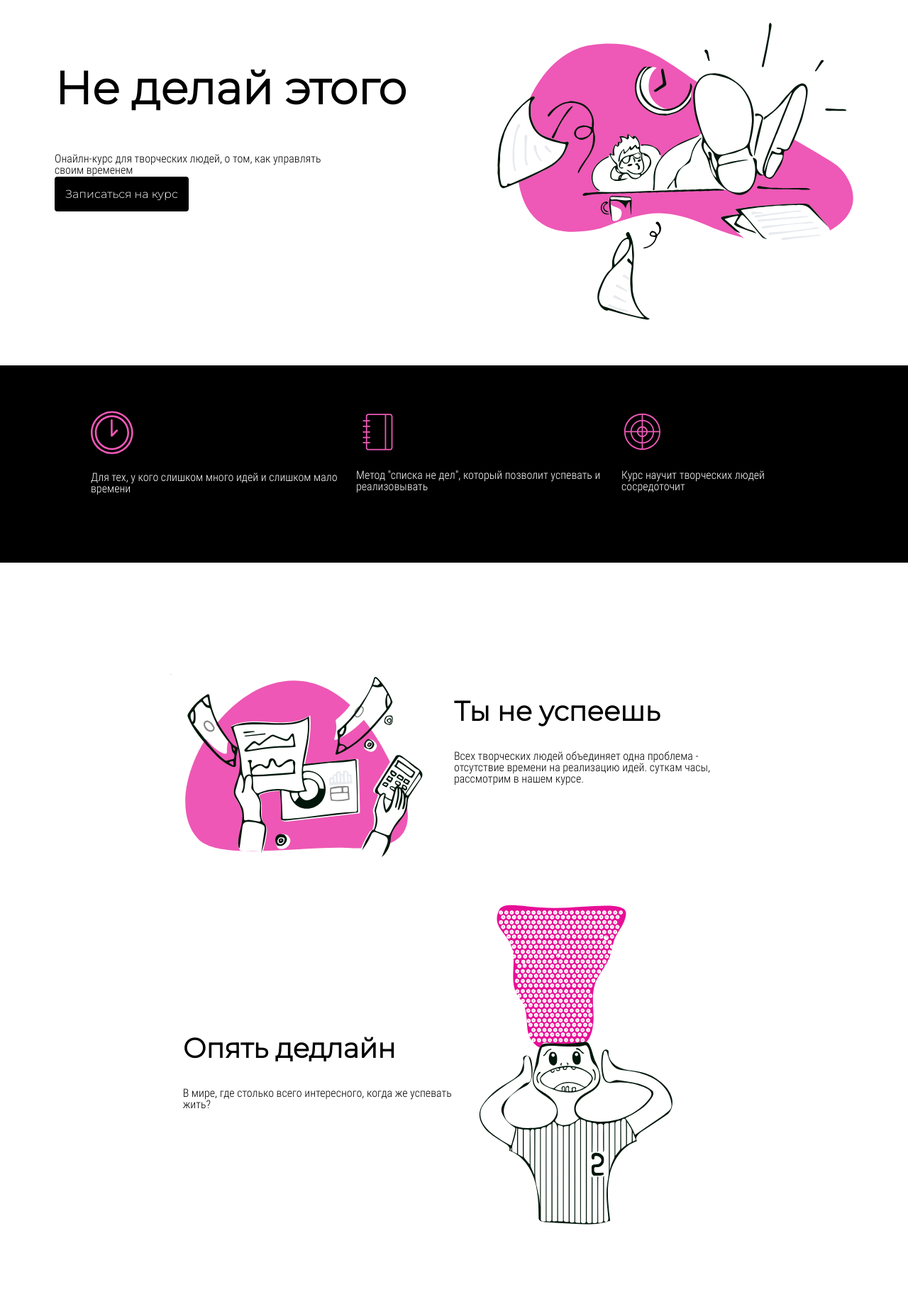
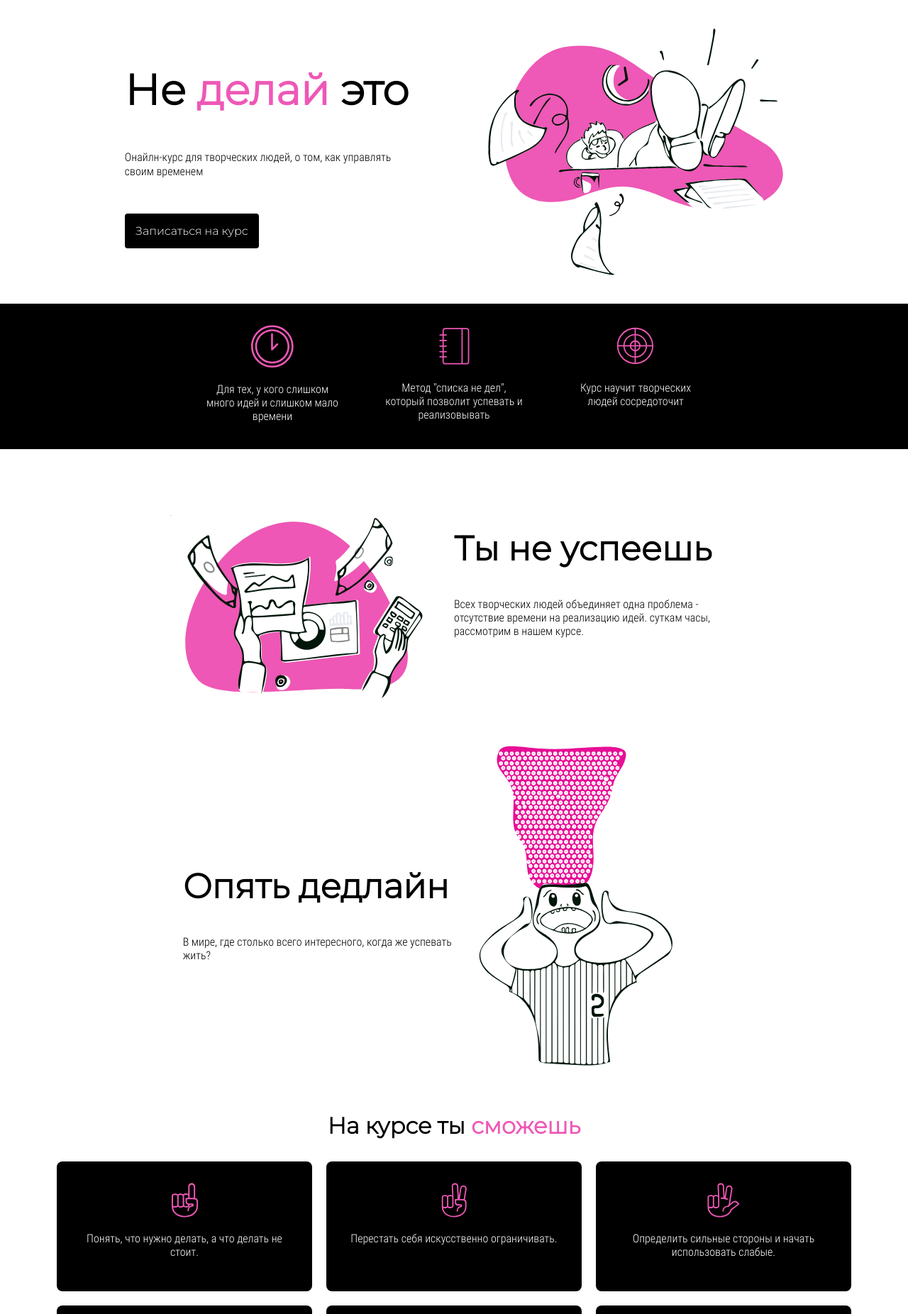
Before and after one commit to daug32/web-development, a PHP site: page / in a window 1280 px wide. Shown: the part 82-1934 px from the top of the page at 71% size. Run offline with PHP 8.4, Linux system fonts and the light colour scheme.

Commit message:
Edited code in according tasks and coding style

```diff
--- a/lw5/index.html
+++ b/lw5/index.html
@@ -11,59 +11,56 @@
     <header class="header">
         <h1 class="title">Don't <span class="marked-text">do</span> it</h1>
         <section class="content">
-            <a href="" class="header__nav_ref title">Что будет на курсе?</a>
-            <a href="" class="header__nav_ref title">Вопросы</a>
-            <a href="" class="header__nav_ref title">Автор</a>
-            <a href="" class="header__nav_ref course-button title">Записаться на курс</a>
+            <a href="" class="header__nav-ref title">Что будет на курсе?</a>
+            <a href="" class="header__nav-ref title">Вопросы</a>
+            <a href="" class="header__nav-ref title">Автор</a>
+            <a href="" class="header__nav-ref course-button title">Записаться на курс</a>
         </section>
     </header>
 
     <main>
-
-        <div class="b-top content">
-            <section class="b-top__section">
-                <h2 class="b-top__header title">
-                    Не <span class=" title">делай</span> этого
+        <div class="top content">
+            <section class="top__section">
+                <h2 class="top__header title">
+                    Не <span class="title marked-text">делай</span> это
                 </h2>
-                <p class="text">
+                <p class="top__text text">
                     Онайлн-курс для творческих людей, о том, как управлять своим временем
                 </p>
                 <a href="" class="course-button title">
                     Записаться на курс
                 </a>
             </section>
-            <img class="b-top__img" src="images/ChillMan.svg" alt="" />
+            <img class="top__img" src="images/ChillMan.svg" alt="" />
         </div>
 
-        <div class="b-marked-line">
-            <div class="b-marked-line__container container">
+        <div class="marked-line">
 
-                <div class="b-marked-line__item">
-                    <img class="b-marked-line__item_img" src="images/Clock.svg" alt="">
-                    <p class="b-marked-line__item_text text">
+            <div class="marked-line__item">
+                <img class="marked-line__item-img" src="images/Clock.svg" alt="">
+                <p class="marked-line__item-text text">
                     Для тех, у кого слишком много идей и слишком мало времени
                 </p>
             </div>
-                <div class="b-marked-line__item">
-                    <img class="b-marked-line__item_img" src="images/Notebook.svg" alt="">
-                    <p class="b-marked-line__item_text text">
+            <div class="marked-line__item">
+                <img class="marked-line__item-img" src="images/Notebook.svg" alt="">
+                <p class="marked-line__item-text text">
                     Метод "списка не дел", который позволит успевать и реализовывать
                 </p>
             </div>
-                <div class="b-marked-line__item">
-                    <img class="b-marked-line__item_img" src="images/Target.svg" alt="">
-                    <p class="b-marked-line__item_text text">
+            <div class="marked-line__item">
+                <img class="marked-line__item-img" src="images/Target.svg" alt="">
+                <p class="marked-line__item-text text">
                     Курс научит творческих людей сосредоточит
                 </p>
             </div>
 
         </div>
-        </div>
 
-        <div class="b-block">
-            <img src="images/Finances.svg" alt="" class="b-block__img" />
+        <div class="block container">
+            <img src="images/Finances.svg" alt="" class="block__img" />
             <section>
-                <h2 class="b-block__header title">Ты не успеешь</h2>
+                <h2 class="block__header title">Ты не успеешь</h2>
                 <p class="text">
                     Всех творческих людей объединяет одна проблема - отсутствие времени на
                     реализацию идей.  суткам часы, рассмотрим в нашем курсе.
@@ -71,66 +68,65 @@
             </section>
         </div>
 
-        <div class="b-block">
+        <div class="block container">
             <section>
-                <h2 class="b-block__header title">Опять дедлайн</h2>
+                <h2 class="block__header title">Опять дедлайн</h2>
                 <p class="text">
                     В мире, где столько всего интересного, когда же успевать жить?
                 </p>
             </section>
-            <img src="images/MindBlowing.svg" alt="" class="b-block__img" />
+            <img src="images/MindBlowing.svg" alt="" class="block__img" />
         </div>
 
-        <div class="b-abilities">
-            <h1 class="b-abilities__header title">
+        <div class="abilities">
+            <h1 class="abilities__header title">
                 На курсе ты <span class="marked-text title">сможешь</span>
             </h1>
-            <div class="b-abilities__container">
+            <div class="abilities__container">
 
-                <div class="b-abilities__item">
-                    <img src="images/Finger1.svg" alt="">
-                    <p class="b-abilities__item_text text">
+                <div class="abilities__item">
+                    <img class="abilites__item-img" src="images/Finger1.svg" alt="">
+                    <p class="abilities__item-text text">
                         Понять, что нужно делать, а что делать не стоит.
                     </p>
                 </div>
-                <div class="b-abilities__item">
-                    <img src="images/Finger2.svg" alt="">
-                    <p class="b-abilities__item_text text">
+                <div class="abilities__item">
+                    <img class="abilites__item-img" src="images/Finger2.svg" alt="">
+                    <p class="abilities__item-text text">
                         Перестать себя искусственно ограничивать.
                     </p>
                 </div>
-                <div class="b-abilities__item">
-                    <img src="images/Finger3.svg" alt="">
-                    <p class="b-abilities__item_text text">
+                <div class="abilities__item">
+                    <img class="abilites__item-img" src="images/Finger3.svg" alt="">
+                    <p class="abilities__item-text text">
                         Определить сильные стороны и начать использовать слабые.
                     </p>
                 </div>
-                <div class="b-abilities__item">
-                    <img src="images/Finger1.svg" alt="">
-                    <p class="b-abilities__item_text text">
+                <div class="abilities__item">
+                    <img class="abilites__item-img" src="images/Finger1.svg" alt="">
+                    <p class="abilities__item-text text">
                         Понять, что нужно делать, а что делать не стоит.
                     </p>
                 </div>
-                <div class="b-abilities__item">
-                    <img src="images/Finger2.svg" alt="">
-                    <p class="b-abilities__item_text text">
+                <div class="abilities__item">
+                    <img class="abilites__item-img" src="images/Finger2.svg" alt="">
+                    <p class="abilities__item-text text">
                         Перестать себя искусственно ограничивать.
                     </p>
                 </div>
-                <div class="b-abilities__item">
-                    <img src="images/Finger3.svg" alt="">
-                    <p class="b-abilities__item_text text">
+                <div class="abilities__item">
+                    <img class="abilites__item-img" src="images/Finger3.svg" alt="">
+                    <p class="abilities__item-text text">
                         Определить сильные стороны и начать использовать слабые.
                     </p>
                 </div>
 
             </div>
         </div>
-
     </main>
 
-    <footer>
-        <h2 class="footer__logo title">Don't <span class="marked-text title">do</span> it</h2>
+    <footer class="footer">
+        <p class="footer__logo title">Don't <span class="marked-text title">do</span> it</px>
     </footer>
 
 </body>
--- a/lw5/styles/style.css
+++ b/lw5/styles/style.css
@@ -21,7 +21,7 @@ body
     color: black;
     text-decoration: none;
     font-family: mainFont;
-    line-height: 1;
+    line-height: 1.2;
 }
 
 .title
@@ -36,8 +36,7 @@ body
 
 .container
 {
-    width: 80%;
-    margin: 0 auto;
+    margin: 0 min(200px, 20%);
 }
 
 .content
@@ -56,12 +55,10 @@ body
     align-items: center;
     flex-direction: row;
     justify-content: space-between;
-    width: 80%;
-    margin: 0 auto;
-    margin-bottom: 4vh;
+    margin: 0 128px;
 }
 
-.header__nav_ref
+.header__nav-ref
 {
     margin: 0 1vw;
     padding: 15px;
@@ -77,12 +74,11 @@ body
     border-radius: 4px;
     padding: 15px;
     text-decoration: none;
-    width: max-content;
 }
 
 @media screen and (max-width: 800px)
 {
-    .header__nav_ref
+    .header__nav-ref
     {
         margin: 0;
         padding: 10px;
@@ -100,20 +96,26 @@ body
 }
 
 /*==================================================
--------------------- b-top -------------------------
+-------------------- top -------------------------
 ====================================================*/
 
-.b-top
+.top
 {
-    margin: 0 1vw 8vh;
+    margin: 40px 120px;
 }
 
-.b-top__header
+.top__header
 {
-    font-size: 5vw;
+    font-size: 60px;
+    max-width: 500px
 }
 
-.b-top__img
+.top__text
+{
+    margin-bottom: 65px;
+}
+
+.top__img
 {
     width: max-content;
     max-width: 40%;
@@ -121,20 +123,20 @@ body
 
 @media screen and (max-width: 800px)
 {
-    .b-top
+    .top
     {
         display: flex;
         flex-direction: column-reverse;
         align-items: center;
     }
 
-    .b-top__section
+    .top__section
     {
         display: flex;
         flex-direction: column;
     }
 
-    .b-top__img
+    .top__img
     {
         width: 100%;
         max-width: none;
@@ -143,52 +145,54 @@ body
 
 
 /*==================================================
----------------- b-marked-line ---------------------
+---------------- marked-line ---------------------
 ====================================================*/
 
-.b-marked-line
+.marked-line
 {
+    display: flex;
     background-color: black;
-    margin-bottom: 8vh;
+    justify-content: space-between;
+    padding: 0 20%;
 }
 
-.b-marked-line__container
+.marked-line__item
 {
     display: flex;
-    justify-content: space-between;
-    padding: 8vh 0;
+    align-items: center;
+    flex-direction: column;
+    height: 145px;
+    padding: 30px;
+    width: 30%;
 }
 
-.b-marked-line__item
-{
-    height: 150px;
-}
-
-.b-marked-line__item_img
+.marked-line__item-img
 {
     width: 60px;
     margin-bottom: 20px;
 }
 
-.b-marked-line__item_text
+.marked-line__item-text
 {
+    text-align: center;
+    width: 100%;
     color: white;
     margin: 0;
 }
 
 @media screen and (max-width: 800px)
 {
-    .b-marked-line__item_img
+    .marked-line__item-img
     {
         margin: 0 calc(50% - 30px);
     }
 
-    .b-marked-line__item_text
+    .marked-line__item-text
     {
         text-align: center;
     }
 
-    .b-marked-line__container
+    .marked-line__container
     {
         width: 100%;
         flex-direction: column;
@@ -198,10 +202,10 @@ body
 }
 
 /*==================================================
-------------------- b-block ------------------------
+------------------- block ------------------------
 ====================================================*/
 
-.b-block
+.block
 {
     width: 80%;
     margin: 0 auto 40px;
@@ -210,41 +214,41 @@ body
     align-items: center;
 }
 
-.b-block__img
+.block__img
 {
     max-height: 500px;
     max-width: 400px;
 }
 
-.b-block__header
+.block__header
 {
-    font-size: 3vw;
+    font-size: 48px;
 }
 
 @media screen and (max-width: 800px)
 {
-    .b-block
+    .block
     {
         flex-direction: column;
     }
-    .b-block__img
+    .block__img
     {
         width: 100%;
     }
 }
 
 /*==================================================
-------------------- b-abilities --------------------
+------------------- abilities --------------------
 ====================================================*/
 
-.b-abilities
+.abilities
 {
-    width: 100%;
+    width: max-content;
     text-align: center;
-    margin: 200px 0 80px;
+    margin: 0 auto;
 }
 
-.b-abilities__container
+.abilities__container
 {
     display: grid;
     grid-template-columns: repeat(3,1fr);
@@ -252,22 +256,23 @@ body
     margin: 0 auto;
 }
 
-.b-abilities__item
+.abilities__item
 {
     background-color: black;
     border-radius: 8px;
-    padding: 20px;
-    margin: 5px;
+    width: 300px;
+    padding: 30px;
+    margin: 10px ;
 }
 
-.b-abilities__item_text
+.abilities__item-text
 {
     color: white;
 }
 
 @media screen and (max-width: 800px)
 {
-    .b-abilities__container
+    .abilities__container
     {
         grid-template-columns: 1fr;
     }
@@ -278,7 +283,7 @@ body
 -------------------- footer ------------------------
 ====================================================*/
 
-footer
+.footer
 {
     padding: 25px 0;
     background-color: black;
```
Lines whose indentation alone changed are shown as unchanged.
